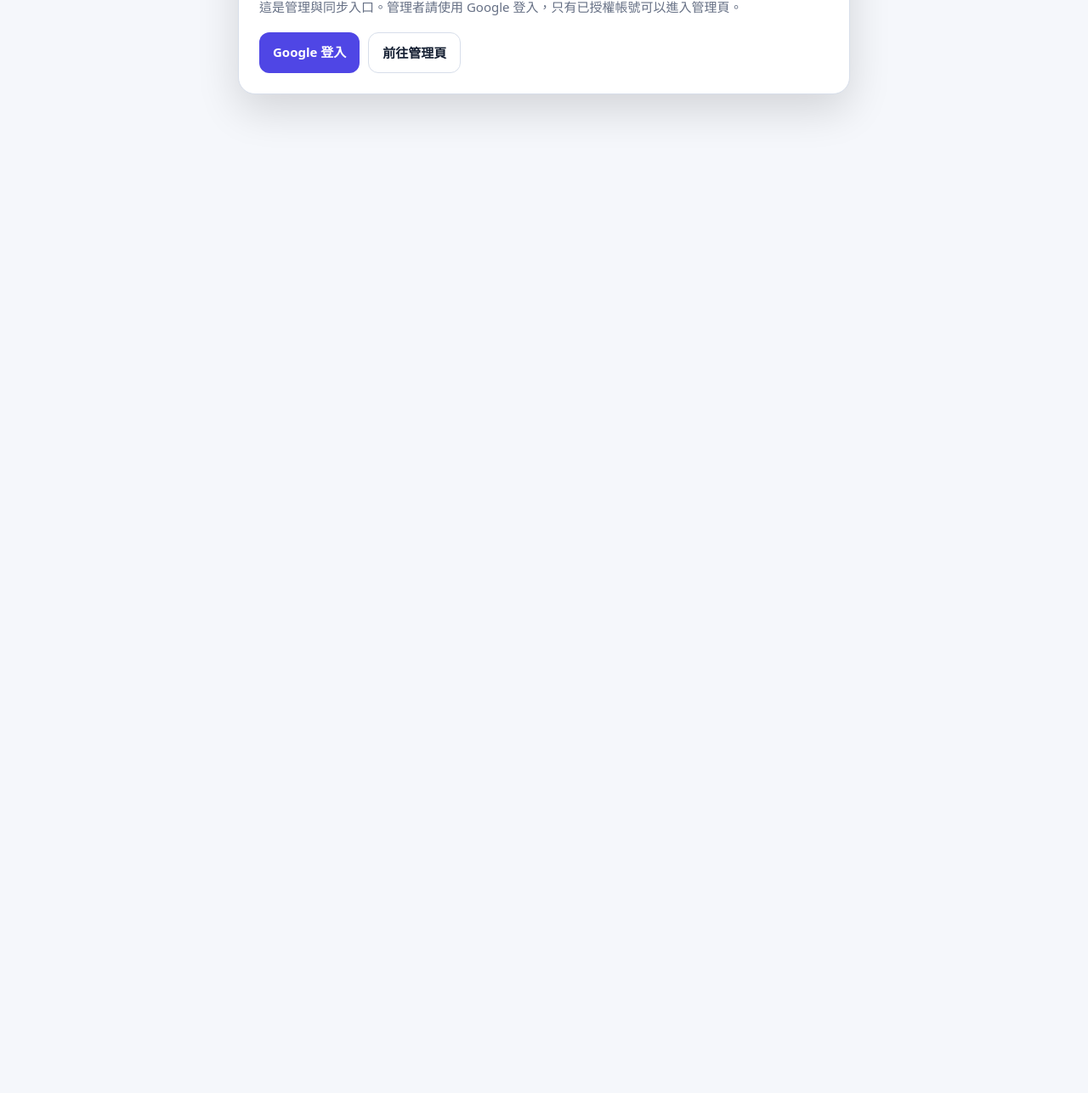
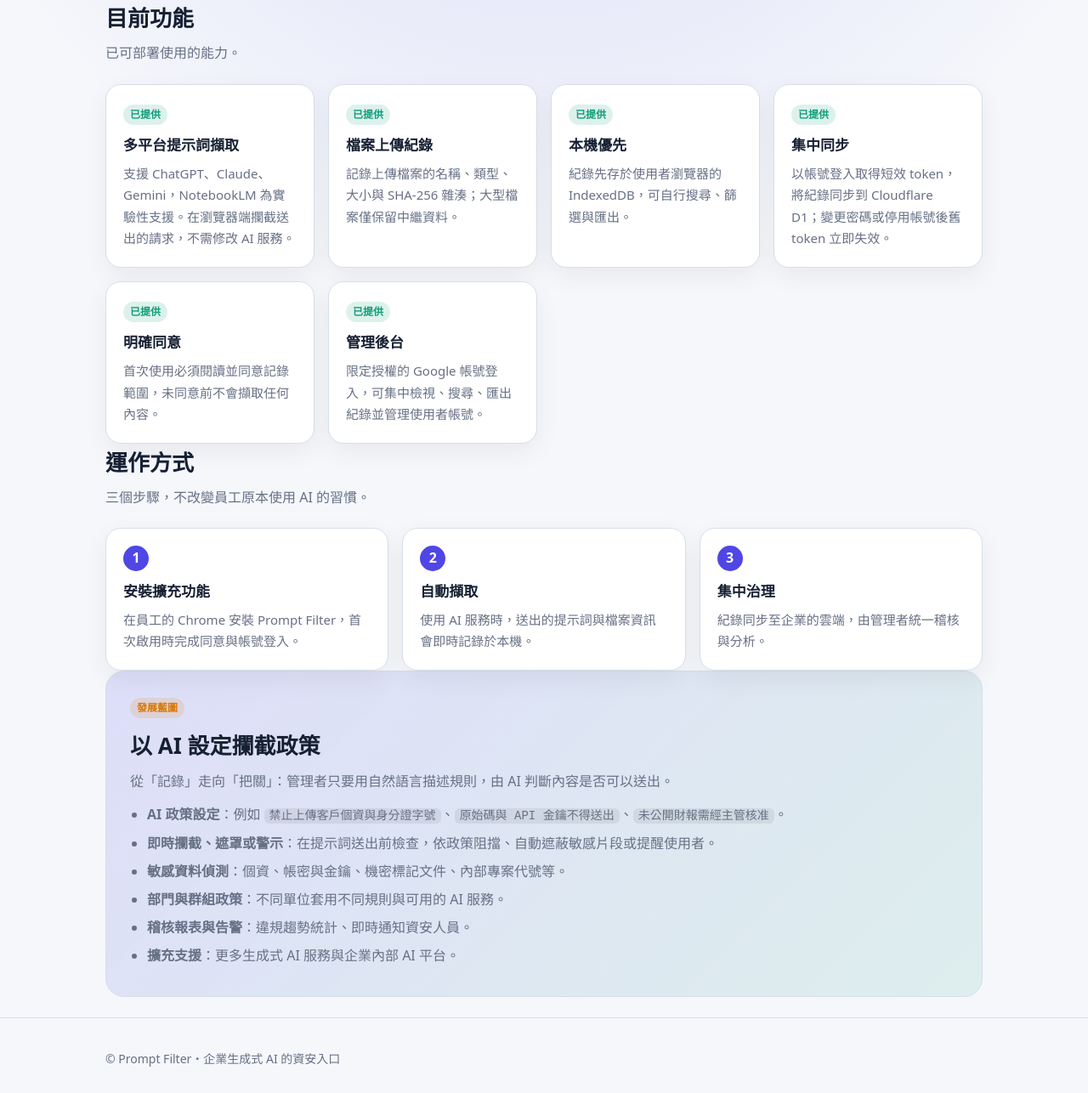
Before and after one commit to twaiastudy/pfilter, a browser extension: page cloudflare/public/index.html in a window 1280 px wide. Shown: the part 402-1688 px from the top of the page at 85% size. Before the commit the page ends 800 px from the top, so only its background shows below. Drawn offline with Linux system fonts and the light colour scheme.

Commit message:
feat: public landing page; admin login only via /admin

```diff
--- a/cloudflare/public/app.js
+++ b/cloudflare/public/app.js
@@ -180,7 +180,7 @@ async function load() {
     render();
   } catch (err) {
     if (String(err.message || err).includes('401') || String(err.message || err).includes('unauthorized')) {
-      location.href = '/login';
+      location.href = '/admin/';
       return;
     }
     $('#meta').textContent = String(err.message || err);
@@ -203,7 +203,7 @@ async function loadUsers() {
 
 $('#logout').onclick = () => {
   fetch('/api/logout', { method: 'POST', credentials: 'same-origin' })
-    .finally(() => { location.href = '/login'; });
+    .finally(() => { location.href = '/'; });
 };
 
 $('#reload').onclick = load;
--- a/cloudflare/public/index.html
+++ b/cloudflare/public/index.html
@@ -3,29 +3,92 @@
 <head>
 <meta charset="utf-8">
 <meta name="viewport" content="width=device-width, initial-scale=1">
-<title>Prompt Filter</title>
+<meta name="description" content="Prompt Filter：企業生成式 AI 的資安入口。記錄並治理員工送往 ChatGPT、Claude、Gemini 的提示詞與檔案。">
+<title>Prompt Filter｜企業生成式 AI 資安入口</title>
 <style>
-  :root { color-scheme: light dark; --bg: #f5f7fb; --card: #fff; --fg: #162033; --muted: #667085; --line: #d7deea; --accent: #4f46e5; }
-  @media (prefers-color-scheme: dark) { :root { --bg: #0f1420; --card: #18202d; --fg: #eef2ff; --muted: #a3afc2; --line: #273246; --accent: #8188ff; } }
+  :root { color-scheme: light dark; --bg: #f5f7fb; --card: #fff; --fg: #162033; --muted: #667085; --line: #d7deea; --accent: #4f46e5; --ok: #0f9d7a; --warn: #d97706; }
+  @media (prefers-color-scheme: dark) { :root { --bg: #0f1420; --card: #18202d; --fg: #eef2ff; --muted: #a3afc2; --line: #273246; --accent: #8188ff; --ok: #34d399; --warn: #fbbf24; } }
   * { box-sizing: border-box; }
-  body { margin: 0; min-height: 100vh; display: grid; place-items: center; background: radial-gradient(circle at top, rgba(79, 70, 229, 0.16), transparent 42%), var(--bg); color: var(--fg); font: 15px/1.6 system-ui, "Noto Sans TC", sans-serif; padding: 24px; }
-  .card { width: min(720px, 100%); background: var(--card); border: 1px solid var(--line); border-radius: 20px; padding: 24px; box-shadow: 0 18px 50px rgba(0, 0, 0, 0.14); }
-  h1 { margin: 0 0 8px; font-size: 32px; }
-  p { margin: 0 0 12px; color: var(--muted); }
-  .actions { display: flex; gap: 10px; flex-wrap: wrap; margin-top: 18px; }
-  a.btn { display: inline-block; padding: 11px 16px; border-radius: 12px; background: var(--accent); color: #fff; text-decoration: none; font-weight: 700; }
-  a.ghost { background: transparent; color: var(--fg); border: 1px solid var(--line); }
+  body { margin: 0; background: radial-gradient(circle at top, rgba(79, 70, 229, 0.16), transparent 40%), var(--bg); color: var(--fg); font: 16px/1.7 system-ui, "Noto Sans TC", sans-serif; }
+  .wrap { width: min(1080px, 100%); margin: 0 auto; padding: 0 24px; }
+  header { padding: 22px 0; }
+  .brand { font-weight: 800; font-size: 18px; letter-spacing: .02em; }
+  .brand span { color: var(--accent); }
+  .hero { padding: 56px 0 40px; }
+  .eyebrow { display: inline-block; padding: 4px 12px; border-radius: 999px; background: rgba(79,70,229,.12); color: var(--accent); font-size: 13px; font-weight: 700; }
+  h1 { margin: 16px 0 12px; font-size: clamp(32px, 5vw, 52px); line-height: 1.2; }
+  .lead { max-width: 720px; color: var(--muted); font-size: 18px; margin: 0; }
+  section { padding: 36px 0; }
+  h2 { font-size: 26px; margin: 0 0 6px; }
+  .sub { color: var(--muted); margin: 0 0 22px; }
+  .grid { display: grid; grid-template-columns: repeat(auto-fit, minmax(240px, 1fr)); gap: 16px; }
+  .card { background: var(--card); border: 1px solid var(--line); border-radius: 18px; padding: 20px; box-shadow: 0 10px 30px rgba(0,0,0,.06); }
+  .card h3 { margin: 0 0 6px; font-size: 17px; }
+  .card p { margin: 0; color: var(--muted); font-size: 15px; }
+  .tag { display: inline-block; font-size: 12px; font-weight: 700; padding: 2px 8px; border-radius: 999px; margin-bottom: 10px; }
+  .tag.now { background: rgba(15,157,122,.14); color: var(--ok); }
+  .tag.next { background: rgba(217,119,6,.14); color: var(--warn); }
+  .steps { counter-reset: s; display: grid; grid-template-columns: repeat(auto-fit, minmax(220px, 1fr)); gap: 16px; }
+  .steps .card::before { counter-increment: s; content: counter(s); display: inline-grid; place-items: center; width: 30px; height: 30px; border-radius: 50%; background: var(--accent); color: #fff; font-weight: 800; margin-bottom: 10px; }
+  .vision { background: linear-gradient(135deg, rgba(79,70,229,.14), rgba(15,157,122,.10)); border: 1px solid var(--line); border-radius: 22px; padding: 28px; }
+  .vision ul { margin: 12px 0 0; padding-left: 20px; color: var(--muted); }
+  .vision li { margin: 6px 0; }
+  .vision code { background: rgba(127,127,127,.15); padding: 1px 6px; border-radius: 6px; font-size: 14px; }
+  footer { padding: 36px 0 48px; color: var(--muted); font-size: 14px; border-top: 1px solid var(--line); margin-top: 24px; }
 </style>
 </head>
 <body>
-  <main class="card">
-    <p style="margin:0 0 8px;color:#0f9d7a;font-weight:700;letter-spacing:.08em;text-transform:uppercase;font-size:12px">Cloudflare Pages</p>
-    <h1>Prompt Filter</h1>
-     <p>這是管理與同步入口。管理者請使用 Google 登入，只有已授權帳號可以進入管理頁。</p>
-    <div class="actions">
-      <a class="btn" href="/login">Google 登入</a>
-      <a class="btn ghost" href="/admin/">前往管理頁</a>
+  <header class="wrap"><div class="brand">Prompt <span>Filter</span></div></header>
+
+  <main>
+    <div class="wrap hero">
+      <span class="eyebrow">企業生成式 AI 的資安入口</span>
+      <h1>看見每一段送往 AI 的內容，<br>再決定該不該放行。</h1>
+      <p class="lead">Prompt Filter 以瀏覽器擴充功能記錄員工在 ChatGPT、Claude、Gemini 等生成式 AI 服務中輸入的提示詞與上傳的檔案，集中保存於企業自有的雲端，協助資安與法遵團隊掌握 AI 使用狀況，並逐步走向以 AI 政策即時把關。</p>
     </div>
+
+    <section class="wrap">
+      <h2>目前功能</h2>
+      <p class="sub">已可部署使用的能力。</p>
+      <div class="grid">
+        <div class="card"><span class="tag now">已提供</span><h3>多平台提示詞擷取</h3><p>支援 ChatGPT、Claude、Gemini，NotebookLM 為實驗性支援。在瀏覽器端攔截送出的請求，不需修改 AI 服務。</p></div>
+        <div class="card"><span class="tag now">已提供</span><h3>檔案上傳紀錄</h3><p>記錄上傳檔案的名稱、類型、大小與 SHA-256 雜湊；大型檔案僅保留中繼資料。</p></div>
+        <div class="card"><span class="tag now">已提供</span><h3>本機優先</h3><p>紀錄先存於使用者瀏覽器的 IndexedDB，可自行搜尋、篩選與匯出。</p></div>
+        <div class="card"><span class="tag now">已提供</span><h3>集中同步</h3><p>以帳號登入取得短效 token，將紀錄同步到 Cloudflare D1；變更密碼或停用帳號後舊 token 立即失效。</p></div>
+        <div class="card"><span class="tag now">已提供</span><h3>明確同意</h3><p>首次使用必須閱讀並同意記錄範圍，未同意前不會擷取任何內容。</p></div>
+        <div class="card"><span class="tag now">已提供</span><h3>管理後台</h3><p>限定授權的 Google 帳號登入，可集中檢視、搜尋、匯出紀錄並管理使用者帳號。</p></div>
+      </div>
+    </section>
+
+    <section class="wrap">
+      <h2>運作方式</h2>
+      <p class="sub">三個步驟，不改變員工原本使用 AI 的習慣。</p>
+      <div class="steps">
+        <div class="card"><h3>安裝擴充功能</h3><p>在員工的 Chrome 安裝 Prompt Filter，首次啟用時完成同意與帳號登入。</p></div>
+        <div class="card"><h3>自動擷取</h3><p>使用 AI 服務時，送出的提示詞與檔案資訊會即時記錄於本機。</p></div>
+        <div class="card"><h3>集中治理</h3><p>紀錄同步至企業的雲端，由管理者統一稽核與分析。</p></div>
+      </div>
+    </section>
+
+    <section class="wrap">
+      <div class="vision">
+        <span class="tag next">發展藍圖</span>
+        <h2>以 AI 設定攔截政策</h2>
+        <p class="sub" style="margin:0">從「記錄」走向「把關」：管理者只要用自然語言描述規則，由 AI 判斷內容是否可以送出。</p>
+        <ul>
+          <li><strong>AI 政策設定</strong>：例如 <code>禁止上傳客戶個資與身分證字號</code>、<code>原始碼與 API 金鑰不得送出</code>、<code>未公開財報需經主管核准</code>。</li>
+          <li><strong>即時攔截、遮罩或警示</strong>：在提示詞送出前檢查，依政策阻擋、自動遮蔽敏感片段或提醒使用者。</li>
+          <li><strong>敏感資料偵測</strong>：個資、帳密與金鑰、機密標記文件、內部專案代號等。</li>
+          <li><strong>部門與群組政策</strong>：不同單位套用不同規則與可用的 AI 服務。</li>
+          <li><strong>稽核報表與告警</strong>：違規趨勢統計、即時通知資安人員。</li>
+          <li><strong>擴充支援</strong>：更多生成式 AI 服務與企業內部 AI 平台。</li>
+        </ul>
+      </div>
+    </section>
   </main>
+
+  <footer>
+    <div class="wrap">© Prompt Filter・企業生成式 AI 的資安入口</div>
+  </footer>
 </body>
 </html>
```
Also changed, not shown: cloudflare/functions/_middleware.js (+15 -3 lines).
